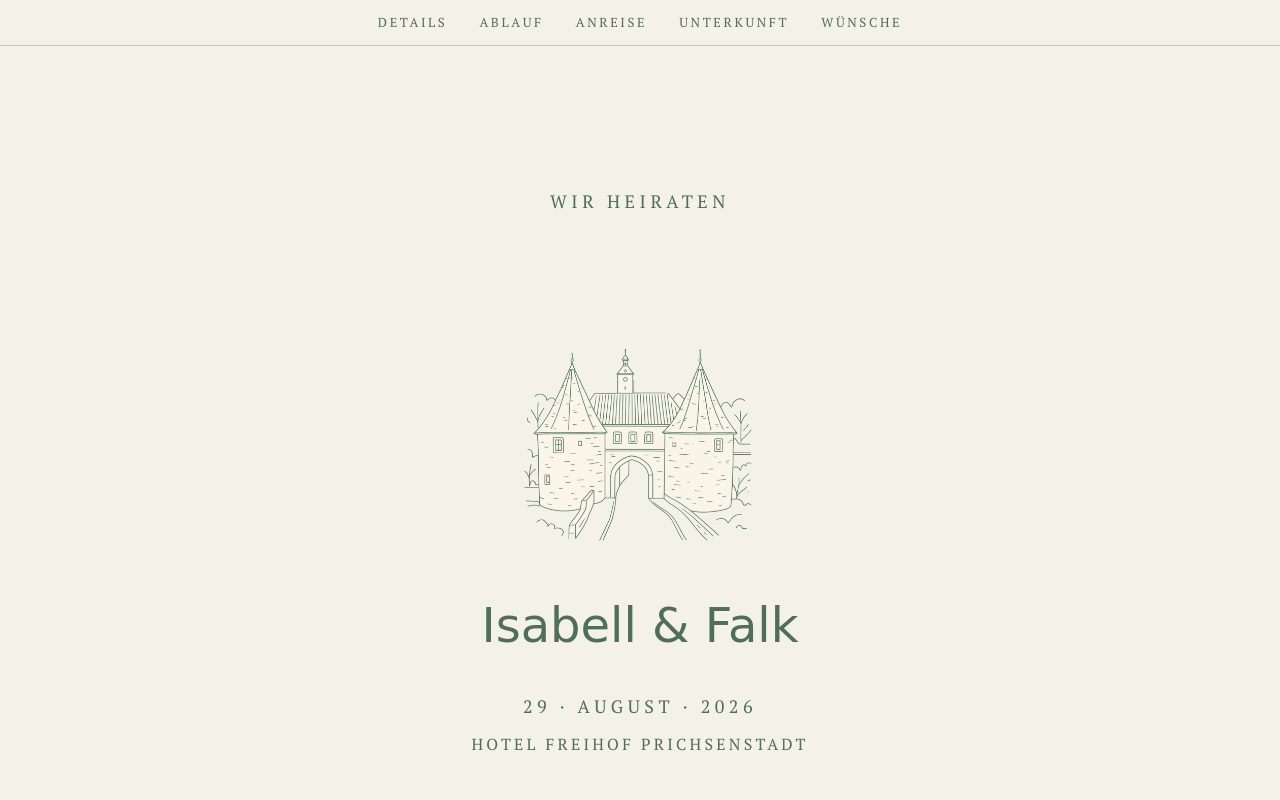
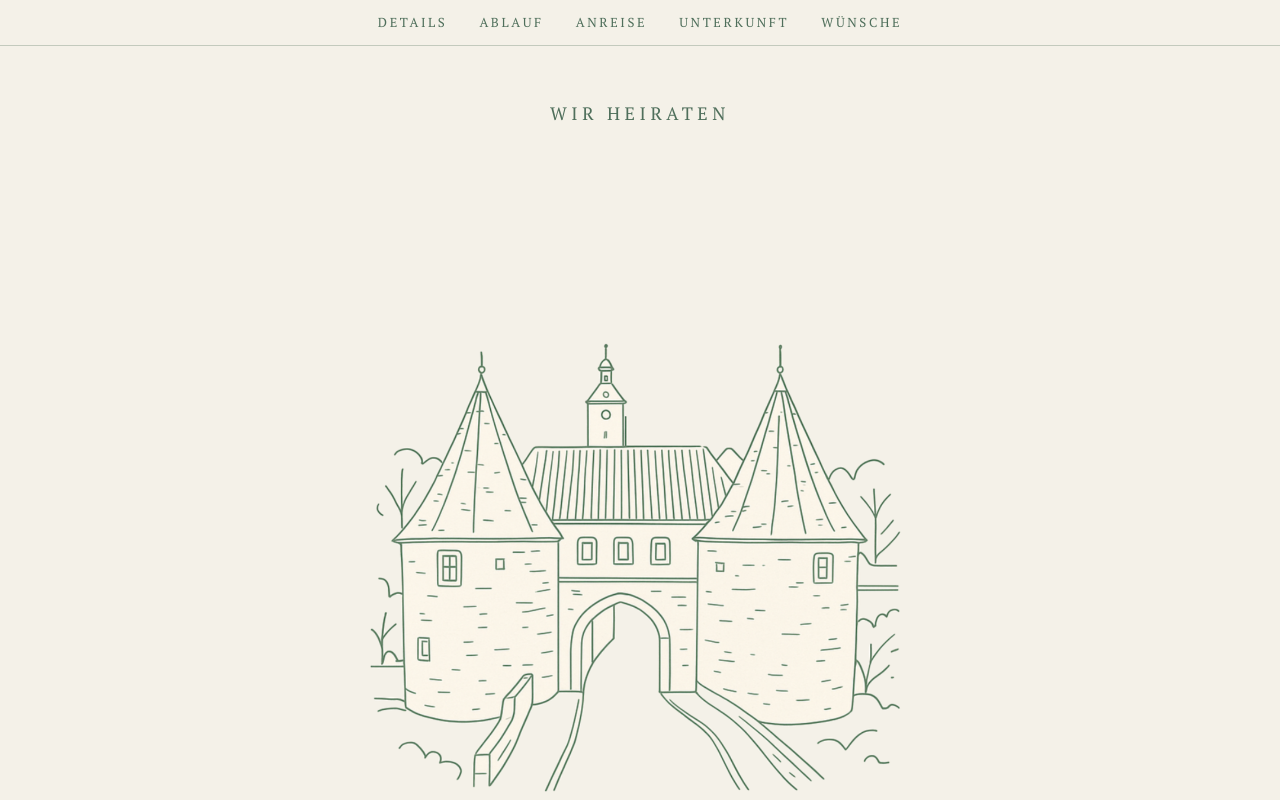
Before and after one commit to Falk2704/marriage, a website: page website/index.html in a window 1280 px wide. Shown: the top 800 px of the page. Drawn offline with nearby package versions, Linux system fonts and the light colour scheme; files that its build step writes are made by us from their sources; a web font is replaced by a local one.

Commit message:
Fix hero spacing: reduce top padding and use tighter space-y for balanced visual weight above and below illustration

```diff
--- a/website/index.html
+++ b/website/index.html
@@ -33,30 +33,30 @@
       <!-- ============================================ -->
       <!-- HERO -->
       <!-- ============================================ -->
-      <section id="hero" class="bg-bg py-24 lg:py-36 px-6 text-center">
-        <div class="max-w-[52rem] mx-auto">
+      <section id="hero" class="bg-bg pt-10 pb-24 lg:pt-14 lg:pb-36 px-6 text-center">
+        <div class="max-w-[52rem] mx-auto space-y-6 lg:space-y-8">
 
           <!-- Intro line -->
-          <p class="text-[1rem] lg:text-[1.125rem] uppercase tracking-[0.25em] leading-[1.3] mb-10 lg:mb-14">
+          <p class="text-[1rem] lg:text-[1.125rem] uppercase tracking-[0.25em] leading-[1.3]">
             Wir heiraten
           </p>
 
           <!-- Hero illustration -->
-          <div class="flex justify-center mb-10 lg:mb-14">
+          <div class="flex justify-center">
             <img
               src="images/sketch.png"
               alt="Architekturzeichnung Hotel Freihof"
-              class="w-[200px] lg:w-[300px]"
+              class="w-[600px] lg:w-[700px]"
             />
           </div>
 
           <!-- Names -->
-          <h1 class="font-script text-[2rem] lg:text-[3rem] leading-[1.2] mb-8 lg:mb-10">
+          <h1 class="font-script text-[2rem] lg:text-[3rem] leading-[1.2]">
             Isabell &amp; Falk
           </h1>
 
           <!-- Date -->
-          <p class="text-[1rem] lg:text-[1.125rem] uppercase tracking-[0.25em] leading-[1.3] mb-4">
+          <p class="text-[1rem] lg:text-[1.125rem] uppercase tracking-[0.25em] leading-[1.3] mb-6 lg:mb-7">
             29 · August · 2026
           </p>
 
```
